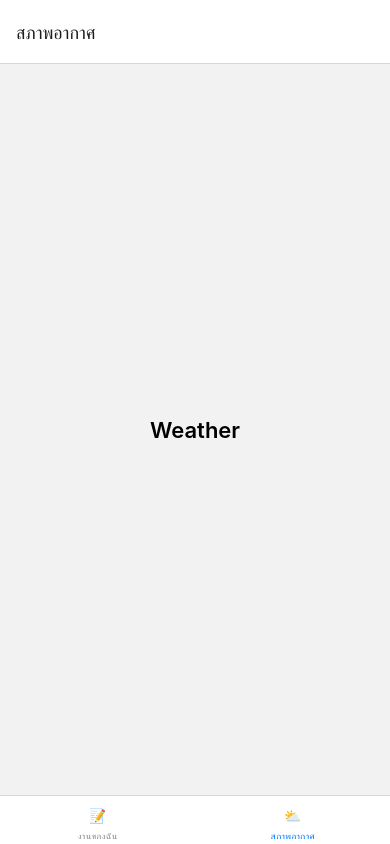
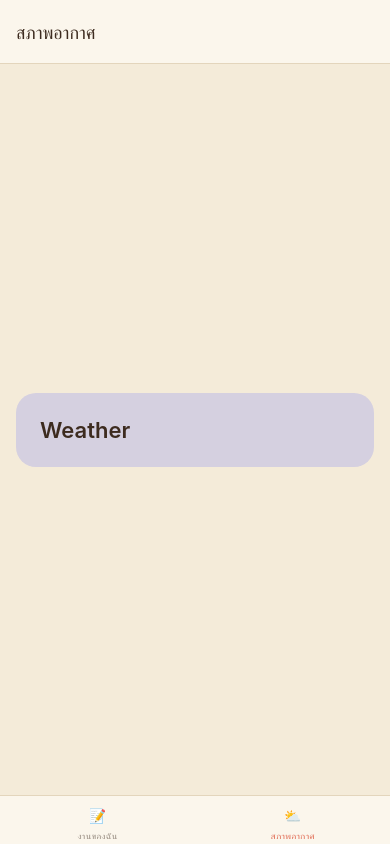
Before and after one commit to eyephtr/TaskWeatherApp, a React Native app: screen /Weather in a window 390 px wide. Built offline with nearby package versions, Linux system fonts and the light colour scheme; what react-native-worklets would draw is missing.

Commit message:
feat: add theme tokens and light/dark support

```diff
--- a/App.tsx
+++ b/App.tsx
@@ -2,17 +2,47 @@ import React from 'react';
 import { StatusBar } from 'react-native';
 import { GestureHandlerRootView } from 'react-native-gesture-handler';
 import { SafeAreaProvider } from 'react-native-safe-area-context';
-import { NavigationContainer } from '@react-navigation/native';
+import {
+  DarkTheme,
+  DefaultTheme,
+  NavigationContainer,
+} from '@react-navigation/native';
 import RootNavigator from './src/navigation/RootNavigator';
+import { ThemeProvider, useTheme } from './src/theme/ThemeProvider';
+
+function AppInner() {
+  const { isDark, colors } = useTheme();
+  const base = isDark ? DarkTheme : DefaultTheme;
+  const navTheme = {
+    ...base,
+    colors: {
+      ...base.colors,
+      primary: colors.primary,
+      background: colors.background,
+      card: colors.surface,
+      text: colors.text,
+      border: colors.border,
+      notification: colors.danger,
+    },
+  };
+
+  return (
+    <>
+      <StatusBar barStyle={isDark ? 'light-content' : 'dark-content'} />
+      <NavigationContainer theme={navTheme}>
+        <RootNavigator />
+      </NavigationContainer>
+    </>
+  );
+}
 
 export default function App() {
   return (
     <GestureHandlerRootView style={{ flex: 1 }}>
       <SafeAreaProvider>
-        <StatusBar />
-        <NavigationContainer>
-          <RootNavigator />
-        </NavigationContainer>
+        <ThemeProvider>
+          <AppInner />
+        </ThemeProvider>
       </SafeAreaProvider>
     </GestureHandlerRootView>
   );
--- a/src/screens/TaskDetailScreen.tsx
+++ b/src/screens/TaskDetailScreen.tsx
@@ -2,19 +2,22 @@ import React from 'react';
 import { StyleSheet, Text, View } from 'react-native';
 import type { NativeStackScreenProps } from '@react-navigation/native-stack';
 import type { RootStackParamList } from '../types/navigation';
+import { useTheme } from '../theme/ThemeProvider';
+import { fontSize, spacing } from '../theme/tokens';
 
 type Props = NativeStackScreenProps<RootStackParamList, 'TaskDetail'>;
 
 export default function TaskDetailScreen({ route }: Props) {
+    const { colors } = useTheme();
     return (
-        <View style={styles.container}>
-            <Text style={styles.title}>Task Detail</Text>
-            <Text>id: {route.params.taskId}</Text>
+        <View style={[styles.container, { backgroundColor: colors.background }]}>
+            <Text style={[styles.title, { color: colors.text }]}>Task Detail</Text>
+            <Text style={{ color: colors.textMuted }}>id: {route.params.taskId}</Text>
         </View>
     );
 }
 
 const styles = StyleSheet.create({
-    container: { flex: 1, alignItems: 'center', justifyContent: 'center', gap: 8 },
-    title: { fontSize: 22, fontWeight: '600' },
+    container: { flex: 1, alignItems: 'center', justifyContent: 'center', gap: spacing.sm },
+    title: { fontSize: fontSize.title, fontWeight: '600' },
 });
--- a/src/screens/TaskListScreen.tsx
+++ b/src/screens/TaskListScreen.tsx
@@ -1,25 +1,58 @@
 import React from 'react';
-import { Button, StyleSheet, Text, View } from 'react-native';
+import { Pressable, StyleSheet, Text, View } from 'react-native';
 import { useNavigation } from '@react-navigation/native';
 import type { NativeStackNavigationProp } from '@react-navigation/native-stack';
 import type { RootStackParamList } from '../types/navigation';
+import { useTheme } from '../theme/ThemeProvider';
+import { fontSize, radius, spacing } from '../theme/tokens';
 
 export default function TaskListScreen() {
+    const { colors } = useTheme();
     const navigation =
         useNavigation<NativeStackNavigationProp<RootStackParamList>>();
 
     return (
-        <View style={styles.container}>
-            <Text style={styles.title}>Task List</Text>
-            <Button
-                title="เปิดรายละเอียด (ตัวอย่าง)"
-                onPress={() => navigation.navigate('TaskDetail', { taskId: 'demo' })}
-            />
+        <View style={[styles.container, { backgroundColor: colors.background }]}>
+            <View
+                style={[
+                    styles.card,
+                    { backgroundColor: colors.surface, borderColor: colors.border },
+                ]}>
+                <Text style={[styles.title, { color: colors.text }]}>Task List</Text>
+                <Text style={{ color: colors.textMuted }}>หน้าตัวอย่างสำหรับทดสอบธีม</Text>
+            </View>
+
+            <Pressable
+                style={[styles.button, { backgroundColor: colors.primary }]}
+                onPress={() => navigation.navigate('TaskDetail', { taskId: 'demo' })}>
+                <Text style={[styles.buttonText, { color: colors.onPrimary }]}>
+                    เปิดรายละเอียด (ตัวอย่าง)
+                </Text>
+            </Pressable>
         </View>
     );
 }
 
 const styles = StyleSheet.create({
-    container: { flex: 1, alignItems: 'center', justifyContent: 'center', gap: 12 },
-    title: { fontSize: 22, fontWeight: '600' },
+    container: {
+        flex: 1,
+        alignItems: 'center',
+        justifyContent: 'center',
+        gap: spacing.lg,
+        padding: spacing.lg,
+    },
+    card: {
+        alignSelf: 'stretch',
+        padding: spacing.lg,
+        borderRadius: radius.md,
+        borderWidth: 1,
+        gap: spacing.xs,
+    },
+    title: { fontSize: fontSize.title, fontWeight: '600' },
+    button: {
+        paddingVertical: spacing.md,
+        paddingHorizontal: spacing.xl,
+        borderRadius: radius.pill,
+    },
+    buttonText: { fontSize: fontSize.body, fontWeight: '600' },
 });
--- a/src/screens/WeatherScreen.tsx
+++ b/src/screens/WeatherScreen.tsx
@@ -1,15 +1,21 @@
 import React from 'react';
 import { StyleSheet, Text, View } from 'react-native';
+import { useTheme } from '../theme/ThemeProvider';
+import { fontSize, radius, spacing } from '../theme/tokens';
 
 export default function WeatherScreen() {
+    const { colors } = useTheme();
     return (
-        <View style={styles.container}>
-            <Text style={styles.title}>Weather</Text>
+        <View style={[styles.container, { backgroundColor: colors.background }]}>
+            <View style={[styles.card, { backgroundColor: colors.weatherCard }]}>
+                <Text style={[styles.title, { color: colors.onWeatherCard }]}>Weather</Text>
+            </View>
         </View>
     );
 }
 
 const styles = StyleSheet.create({
-    container: { flex: 1, alignItems: 'center', justifyContent: 'center' },
-    title: { fontSize: 22, fontWeight: '600' },
+    container: { flex: 1, alignItems: 'center', justifyContent: 'center', padding: spacing.lg },
+    card: { alignSelf: 'stretch', padding: spacing.xl, borderRadius: radius.lg },
+    title: { fontSize: fontSize.title, fontWeight: '600' },
 });
--- /dev/null
+++ b/src/theme/ThemeProvider.tsx
@@ -0,0 +1,22 @@
+import React, { createContext, useContext, useMemo } from 'react';
+import { useColorScheme } from 'react-native';
+import { darkColors, lightColors, type ThemeColors } from './tokens';
+
+interface Theme {
+    isDark: boolean;
+    colors: ThemeColors;
+}
+
+const ThemeContext = createContext<Theme>({ isDark: false, colors: lightColors });
+
+export function ThemeProvider({ children }: { children: React.ReactNode }) {
+    const scheme = useColorScheme();
+    const value = useMemo<Theme>(() => {
+        const isDark = scheme === 'dark';
+        return { isDark, colors: isDark ? darkColors : lightColors };
+    }, [scheme]);
+
+    return <ThemeContext.Provider value={value}>{children}</ThemeContext.Provider>;
+}
+
+export const useTheme = () => useContext(ThemeContext);
--- /dev/null
+++ b/src/theme/tokens.ts
@@ -0,0 +1,83 @@
+export const palette = {
+    peachPuff: '#FFDAB9',
+    petalPink: '#FFD1DC',
+    matteCoral: '#E2725B',
+    bistre: '#3D2B1F',
+    raelynn: '#FFE58F',
+    linenCream: '#F4EBD9',
+    laurelGreen: '#A8BB9A',
+    subtlePurple: '#D5D0E0',
+} as const;
+
+export interface ThemeColors {
+    background: string;
+    surface: string;
+    surfaceAlt: string;
+    text: string;
+    textMuted: string;
+    border: string;
+    primary: string;
+    onPrimary: string;
+    success: string;
+    onSuccess: string;
+    warning: string;
+    onWarning: string;
+    danger: string;
+    onDanger: string;
+    weatherCard: string;
+    onWeatherCard: string;
+    accentSoft: string;
+    priorityHigh: string;
+    priorityMedium: string;
+    priorityLow: string;
+}
+
+export const lightColors: ThemeColors = {
+    background: palette.linenCream,
+    surface: '#FBF6EC', // derived
+    surfaceAlt: palette.peachPuff,
+    text: palette.bistre,
+    textMuted: '#7A6657', // derived
+    border: '#E3D5BC', // derived
+    primary: palette.matteCoral,
+    onPrimary: palette.bistre,
+    success: palette.laurelGreen,
+    onSuccess: palette.bistre,
+    warning: palette.raelynn,
+    onWarning: palette.bistre,
+    danger: '#B5402B', // derived
+    onDanger: '#FFFFFF',
+    weatherCard: palette.subtlePurple,
+    onWeatherCard: palette.bistre,
+    accentSoft: palette.petalPink,
+    priorityHigh: palette.matteCoral,
+    priorityMedium: palette.raelynn,
+    priorityLow: palette.laurelGreen,
+};
+
+export const darkColors: ThemeColors = {
+    background: '#2A1D15', // derived
+    surface: palette.bistre,
+    surfaceAlt: '#4D392C', // derived
+    text: palette.linenCream,
+    textMuted: palette.subtlePurple,
+    border: '#5A4535', // derived
+    primary: palette.matteCoral,
+    onPrimary: '#2A1D15', // derived
+    success: palette.laurelGreen,
+    onSuccess: '#2A1D15', // derived
+    warning: palette.raelynn,
+    onWarning: '#2A1D15', // derived
+    danger: '#FF9C8A', // derived
+    onDanger: '#2A1D15', // derived
+    weatherCard: '#4A4258', // derived
+    onWeatherCard: palette.linenCream,
+    accentSoft: palette.petalPink,
+    priorityHigh: palette.matteCoral,
+    priorityMedium: palette.raelynn,
+    priorityLow: palette.laurelGreen,
+};
+
+export const spacing = { xs: 4, sm: 8, md: 12, lg: 16, xl: 24 } as const;
+export const radius = { sm: 8, md: 12, lg: 20, pill: 999 } as const;
+export const fontSize = { caption: 12, body: 16, title: 22, display: 32 } as const;
```
Also changed, not shown: 1 other file (tests, documents, lock files or other folders).
